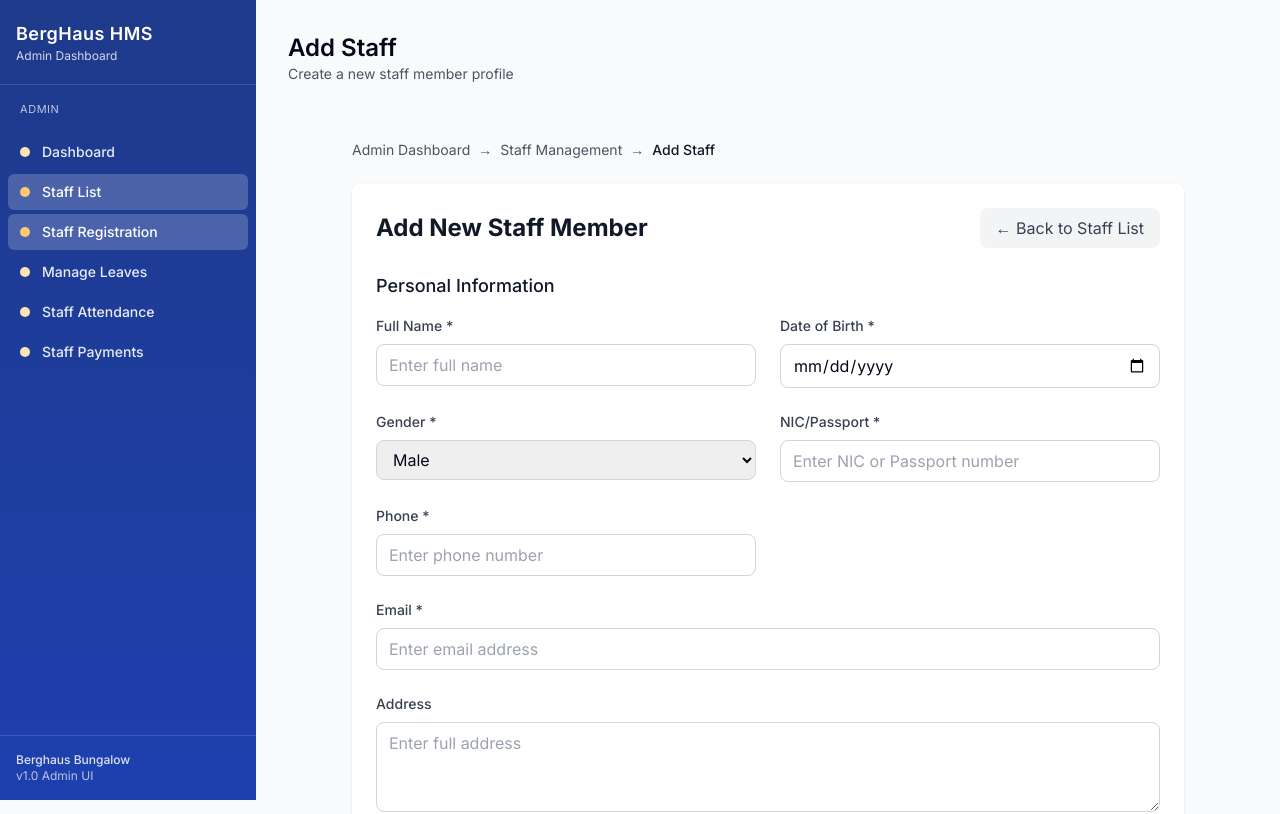
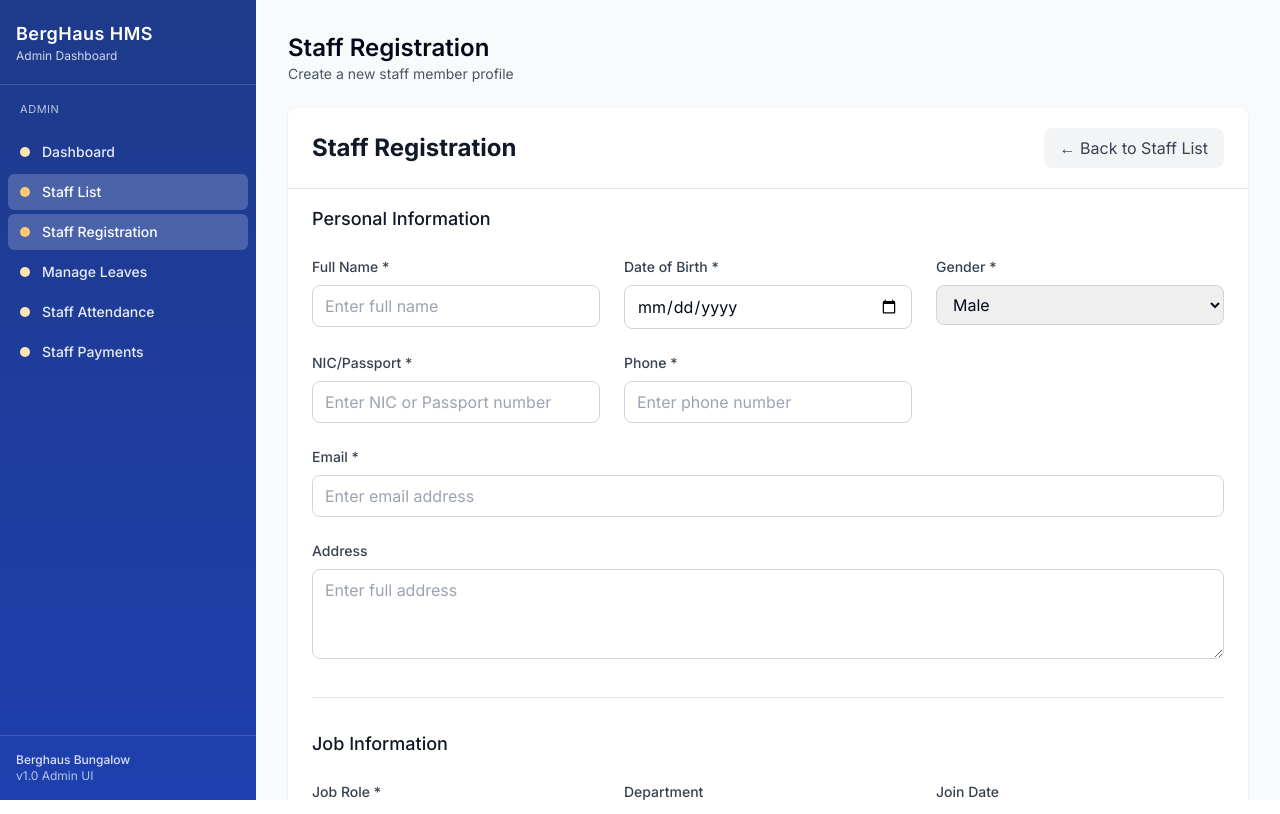
Before and after one commit to sankethabilas/Hotel-Management-System-BergHaus-Bangalore-, a Next.js app in the folder frontend/: page /admin/staff/add in a window 1280 px wide. Shown: the top 814 px of the page. Built offline with nearby package versions, Linux system fonts and the light colour scheme.

Commit message:
change admn dashboard staff add ui form, change departments

```diff
--- a/frontend/app/admin/layout.tsx
+++ b/frontend/app/admin/layout.tsx
@@ -3,11 +3,13 @@ import type { ReactNode } from "react";
 
 export default function AdminLayout({ children }: { children: ReactNode }) {
   return (
-    <div className="min-h-screen flex bg-gray-50">
+    <div className="h-screen flex bg-gray-50 overflow-hidden">
       <AdminSidebar />
-      <main className="flex-1 p-6 md:p-8">
-        <div className="max-w-7xl mx-auto space-y-6">
-          {children}
+      <main className="flex-1 flex flex-col overflow-hidden">
+        <div className="flex-1 overflow-y-auto p-6 md:p-8">
+          <div className="max-w-7xl mx-auto space-y-6">
+            {children}
+          </div>
         </div>
       </main>
     </div>
--- a/frontend/app/admin/staff/add/page.tsx
+++ b/frontend/app/admin/staff/add/page.tsx
@@ -2,12 +2,14 @@ import StaffForm from "@/components/StaffForm";
 
 export default function AdminAddStaffPage() {
   return (
-    <div className="space-y-6">
-      <div>
-        <h1 className="text-2xl font-semibold">Add Staff</h1>
+    <div className="h-full flex flex-col space-y-6">
+      <div className="flex-shrink-0">
+        <h1 className="text-2xl font-semibold">Staff Registration</h1>
         <p className="text-sm text-gray-600">Create a new staff member profile</p>
       </div>
-      <StaffForm basePathPrefix="/admin" />
+      <div className="flex-1 min-h-0">
+        <StaffForm basePathPrefix="/admin" />
+      </div>
     </div>
   );
 }
--- a/frontend/components/StaffForm.tsx
+++ b/frontend/components/StaffForm.tsx
@@ -124,28 +124,12 @@ export default function StaffForm({ staffId, isEdit = false, basePathPrefix = ''
   }
 
   return (
-    <div className="min-h-screen bg-gray-50 py-8">
-      <div className="max-w-4xl mx-auto px-4 sm:px-6 lg:px-8">
-        {/* Navigation */}
-        <div className="flex items-center space-x-2 text-sm text-gray-600 mb-6">
-          <a href="/admin" className="hover:text-blue-600 transition-colors">
-            Admin Dashboard
-          </a>
-          <span>→</span>
-          <a href="/admin/staff" className="hover:text-blue-600 transition-colors">
-            Staff Management
-          </a>
-          <span>→</span>
-          <span className="text-gray-900 font-medium">
-            {isEdit ? 'Edit Staff' : 'Add Staff'}
-          </span>
-        </div>
-
-        <div className="bg-white shadow sm:rounded-lg">
-          <div className="px-4 py-5 sm:p-6">
-            <div className="flex justify-between items-center mb-6">
+    <div className="h-full">
+      <div className="bg-white shadow sm:rounded-lg h-full flex flex-col">
+        <div className="px-6 py-5 border-b border-gray-200 flex-shrink-0">
+          <div className="flex justify-between items-center">
             <h1 className="text-2xl font-bold text-gray-900">
-                {isEdit ? 'Edit Staff Member' : 'Add New Staff Member'}
+              {isEdit ? 'Edit Staff Member' : 'Staff Registration'}
             </h1>
             <button
               onClick={() => router.push(`${basePathPrefix}/staff` || '/admin/staff')}
@@ -154,9 +138,10 @@ export default function StaffForm({ staffId, isEdit = false, basePathPrefix = ''
               ← Back to Staff List
             </button>
           </div>
+        </div>
 
         {error && (
-              <div className="mb-6 bg-red-50 border border-red-200 rounded-lg p-4">
+          <div className="mx-6 mt-4 bg-red-50 border border-red-200 rounded-lg p-4 flex-shrink-0">
             <div className="flex items-center">
               <div className="flex-shrink-0">
                 <svg className="h-5 w-5 text-red-400" fill="none" stroke="currentColor" viewBox="0 0 24 24">
@@ -171,11 +156,13 @@ export default function StaffForm({ staffId, isEdit = false, basePathPrefix = ''
           </div>
         )}
 
-            <form onSubmit={handleSubmit} className="space-y-8">
+        {/* Scrollable Form Container */}
+        <div className="flex-1 overflow-y-auto px-6 py-4 scrollbar-thin scrollbar-thumb-gray-300 scrollbar-track-gray-100">
+          <form onSubmit={handleSubmit} className="space-y-8 max-w-5xl mx-auto">
               {/* Personal Information */}
               <div className="border-b border-gray-200 pb-8">
-                <h3 className="text-lg font-medium text-gray-900 mb-4">Personal Information</h3>
-                <div className="grid grid-cols-1 gap-6 sm:grid-cols-2">
+                <h3 className="text-lg font-medium text-gray-900 mb-6">Personal Information</h3>
+                <div className="grid grid-cols-1 gap-6 sm:grid-cols-2 lg:grid-cols-3">
                   {isEdit && (
                     <div>
                       <label htmlFor="employeeId" className="block text-sm font-medium text-gray-700 mb-2">
@@ -272,7 +259,7 @@ export default function StaffForm({ staffId, isEdit = false, basePathPrefix = ''
                     />
                   </div>
 
-                  <div className="sm:col-span-2">
+                  <div className="sm:col-span-2 lg:col-span-3">
                     <label htmlFor="email" className="block text-sm font-medium text-gray-700 mb-2">
                       Email *
                     </label>
@@ -288,7 +275,7 @@ export default function StaffForm({ staffId, isEdit = false, basePathPrefix = ''
                     />
                   </div>
 
-                  <div className="sm:col-span-2">
+                  <div className="sm:col-span-2 lg:col-span-3">
                     <label htmlFor="address" className="block text-sm font-medium text-gray-700 mb-2">
                       Address
                     </label>
@@ -307,8 +294,8 @@ export default function StaffForm({ staffId, isEdit = false, basePathPrefix = ''
 
               {/* Job Information */}
               <div className="border-b border-gray-200 pb-8">
-                <h3 className="text-lg font-medium text-gray-900 mb-4">Job Information</h3>
-                <div className="grid grid-cols-1 gap-6 sm:grid-cols-2">
+                <h3 className="text-lg font-medium text-gray-900 mb-6">Job Information</h3>
+                <div className="grid grid-cols-1 gap-6 sm:grid-cols-2 lg:grid-cols-3">
                   <div>
                     <label htmlFor="jobRole" className="block text-sm font-medium text-gray-700 mb-2">
                       Job Role *
@@ -320,7 +307,7 @@ export default function StaffForm({ staffId, isEdit = false, basePathPrefix = ''
                       required
                       value={formData.jobRole}
                       onChange={handleChange}
-                      placeholder="e.g., Front Desk Manager"
+                      placeholder="e.g., Receptionist, Chef, Housekeeper, Technician"
                       className="w-full px-3 py-2 border border-gray-300 rounded-lg focus:ring-2 focus:ring-blue-500 focus:border-blue-500"
                     />
                   </div>
@@ -337,14 +324,10 @@ export default function StaffForm({ staffId, isEdit = false, basePathPrefix = ''
                       className="w-full px-3 py-2 border border-gray-300 rounded-lg focus:ring-2 focus:ring-blue-500 focus:border-blue-500"
                     >
                       <option value="">Select Department</option>
-                      <option value="Front Office">Front Office</option>
+                      <option value="Kitchen">Kitchen</option>
                       <option value="Housekeeping">Housekeeping</option>
-                      <option value="Food & Beverage">Food & Beverage</option>
+                      <option value="Reception">Reception</option>
                       <option value="Maintenance">Maintenance</option>
-                      <option value="Security">Security</option>
-                      <option value="IT">IT</option>
-                      <option value="HR">HR</option>
-                      <option value="Management">Management</option>
                     </select>
                   </div>
 
@@ -416,8 +399,8 @@ export default function StaffForm({ staffId, isEdit = false, basePathPrefix = ''
 
               {/* Banking Information */}
               <div className="border-b border-gray-200 pb-8">
-                <h3 className="text-lg font-medium text-gray-900 mb-4">Banking Information</h3>
-                <div className="grid grid-cols-1 gap-6 sm:grid-cols-2">
+                <h3 className="text-lg font-medium text-gray-900 mb-6">Banking Information</h3>
+                <div className="grid grid-cols-1 gap-6 sm:grid-cols-2 lg:grid-cols-3">
                   <div>
                     <label htmlFor="bankAccount" className="block text-sm font-medium text-gray-700 mb-2">
                       Bank Account Number
@@ -517,6 +500,5 @@ export default function StaffForm({ staffId, isEdit = false, basePathPrefix = ''
           </div>
         </div>
       </div>
-    </div>
     );
   }
```
Lines whose indentation alone changed are shown as unchanged.
